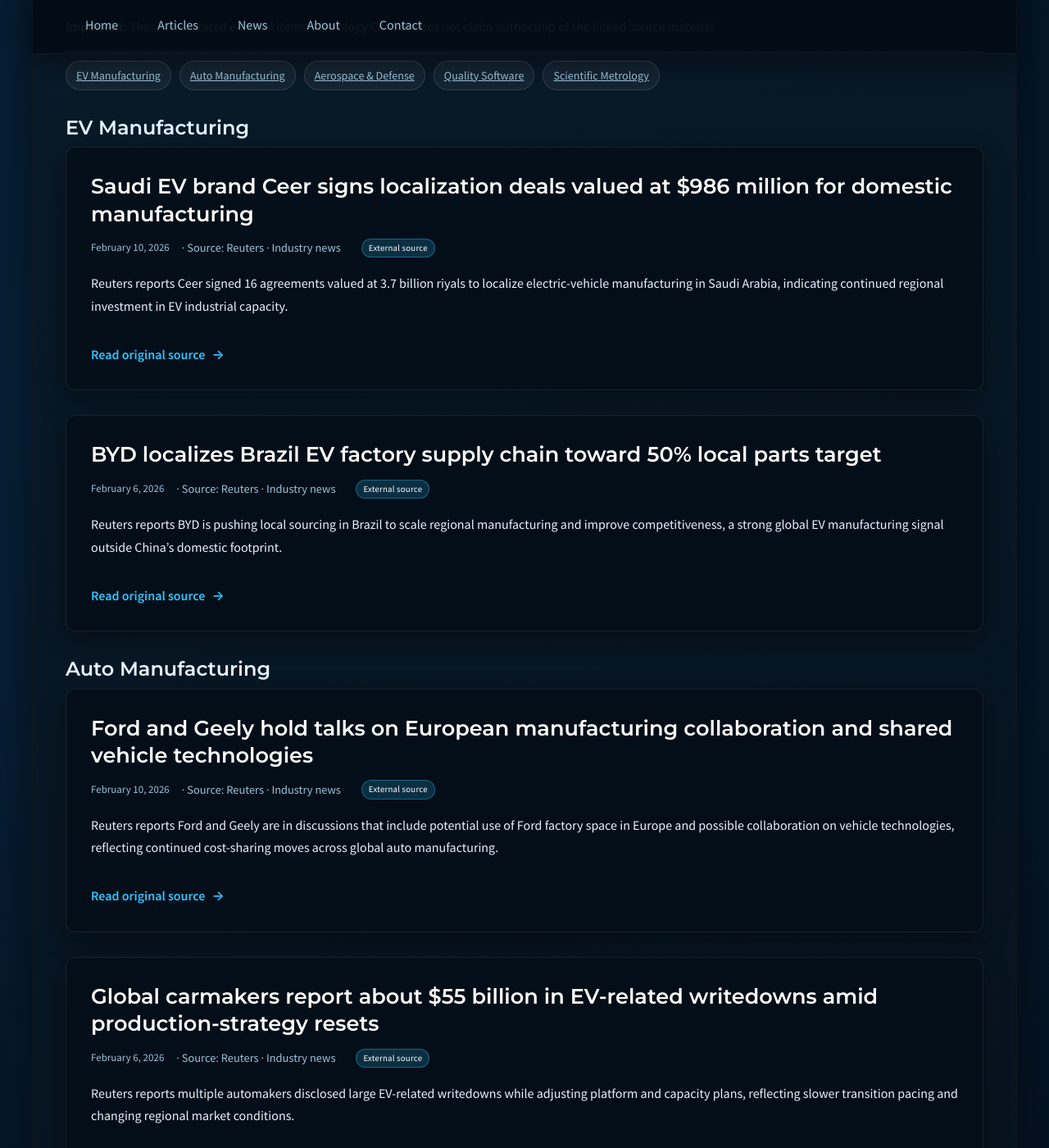
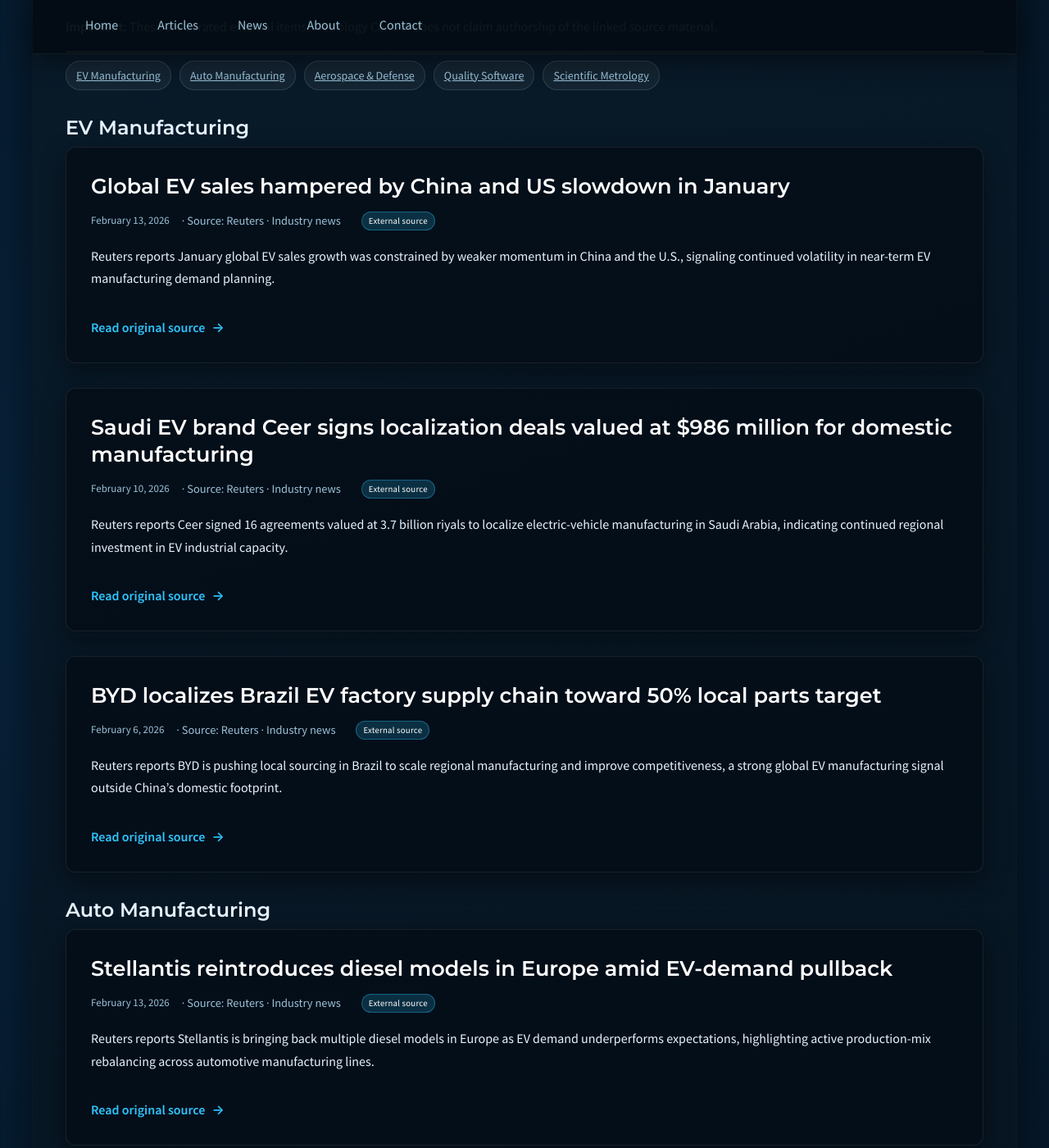
Before and after one commit to JohnForeman/MetrologyCentral, a Jekyll site: the page built from news.md, in a window 1280 px wide and 1400 px high, scrolled down 529 px. Shown: the whole window at 82% size. Built offline with Jekyll 4.4.1, drawn with Linux system fonts in a browser that asks for light colours; some of the changed text lies outside the part shown.

Commit message:
Update news feed: add 4 manufacturing/metrology items

```diff
--- a/_data/news.yml
+++ b/_data/news.yml
@@ -1,3 +1,35 @@
+- date: 2026-02-13
+  title: Global EV sales hampered by China and US slowdown in January
+  source: Reuters
+  sector: ev_manufacturing
+  kind: industry_news
+  summary: Reuters reports January global EV sales growth was constrained by weaker momentum in China and the U.S., signaling continued volatility in near-term EV manufacturing demand planning.
+  url: https://www.reuters.com/sustainability/climate-energy/global-ev-sales-hampered-by-china-us-slowdown-january-2026-02-13/
+
+- date: 2026-02-13
+  title: Stellantis reintroduces diesel models in Europe amid EV-demand pullback
+  source: Reuters
+  sector: auto_manufacturing
+  kind: industry_news
+  summary: Reuters reports Stellantis is bringing back multiple diesel models in Europe as EV demand underperforms expectations, highlighting active production-mix rebalancing across automotive manufacturing lines.
+  url: https://www.reuters.com/business/autos-transportation/stellantis-resurrects-diesel-cars-across-europe-amid-ev-retreat-2026-02-13/
+
+- date: 2026-02-13
+  title: Safran to open Moroccan landing-gear plant to support Airbus A320 supply
+  source: Reuters
+  sector: aerospace_defense_manufacturing
+  kind: industry_news
+  summary: Reuters reports Safran Landing Systems signed an agreement to build a new factory near Casablanca focused on Airbus A320 landing gear, adding aerospace manufacturing capacity in a key supplier region.
+  url: https://www.reuters.com/business/aerospace-defense/safran-open-landing-gear-plant-morocco-2026-02-13/
+
+- date: 2026-02-09
+  title: NIST outlines expanding need for reference materials in orbital research and production
+  source: NIST
+  sector: scientific_metrology
+  kind: standards_method
+  summary: NIST describes how certified reference materials are being extended into space-based research workflows, emphasizing traceability and standards infrastructure as low-Earth-orbit experimentation and manufacturing activity increase.
+  url: https://www.nist.gov/news-events/news/2026/02/space-final-frontier-standards
+
 - date: 2026-02-10
   title: Saudi EV brand Ceer signs localization deals valued at $986 million for domestic manufacturing
   source: Reuters
```
